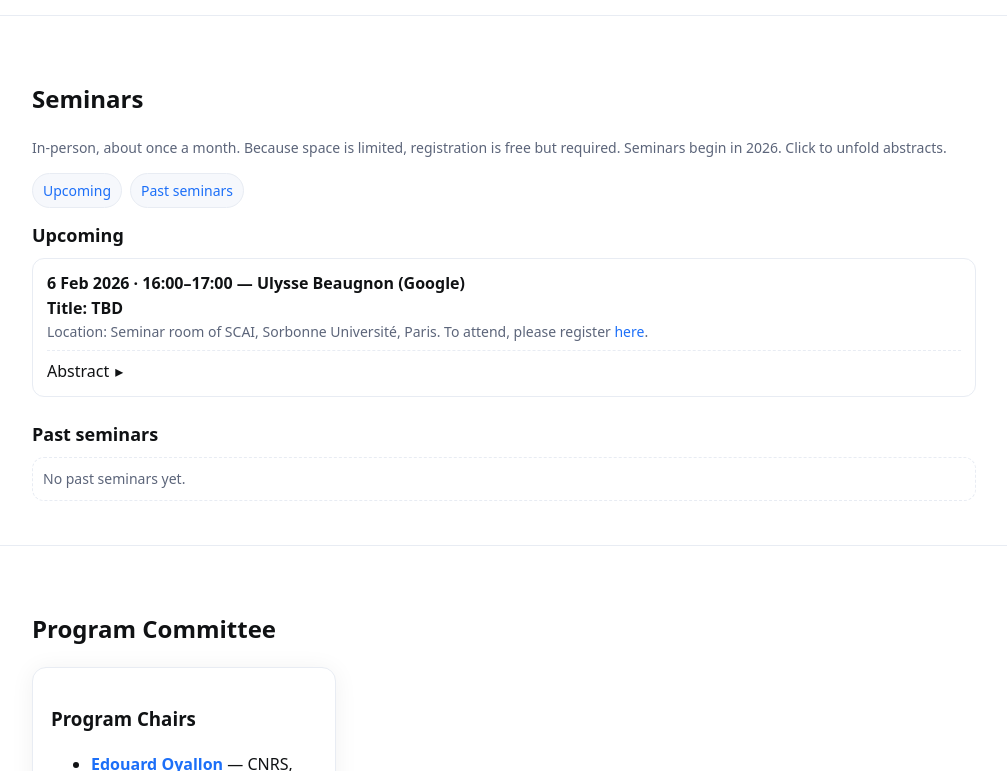
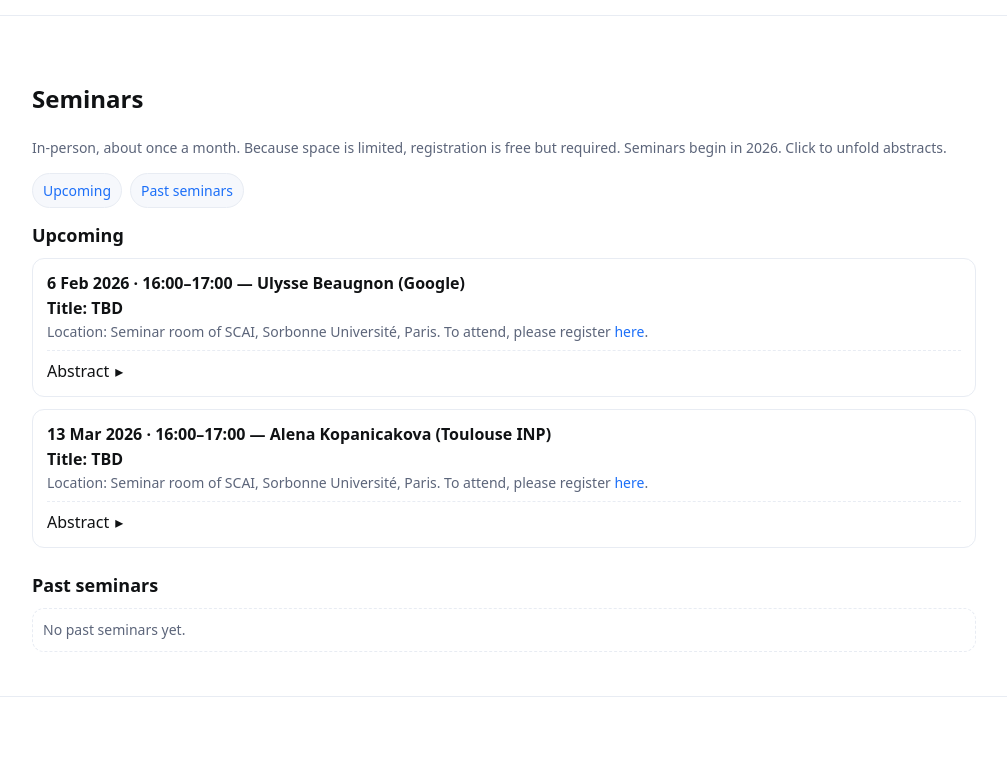
Before and after one commit to gdr-hpc4learning/gdr-hpc4learning.github.io, a plain HTML site: page index.html in a window 1280 px wide. Shown: the part 329-1100 px from the top of the page, without its empty margins (136-1143 px from the left). Drawn offline with Linux system fonts and the light colour scheme.

Commit message:
Adding Alena Kopanicakova as a speaker

```diff
--- a/index.html
+++ b/index.html
@@ -181,6 +181,21 @@ The mission of the HPC for Learning GT (within the <a href="https://mygdr.hosted
           </p>
         </details>
       </article>
+      <article class="seminar" data-date="2026-03-13T16:00:00">
+        <header>
+          <h4 style="margin:0">13 Mar 2026 · 16:00–17:00 — Alena Kopanicakova (Toulouse INP)</br>Title: TBD</h4>
+        </header>
+        <div class="meta">Location: Seminar room of SCAI, Sorbonne Université, Paris. To attend, please register <a href="https://docs.google.com/forms/d/e/1FAIpQLSc2NfQSA_PvkJjutACSfae3AD3kG1PHT2_k1BqXd0ocgYjIkw/viewform?usp=publish-editor">here</a>.</div>
+        <details>
+          <summary>Abstract</summary>
+          <p>
+            TBD
+          </p>
+        </details>
+      </article>
+
+
+
 
 
     </div>
```
